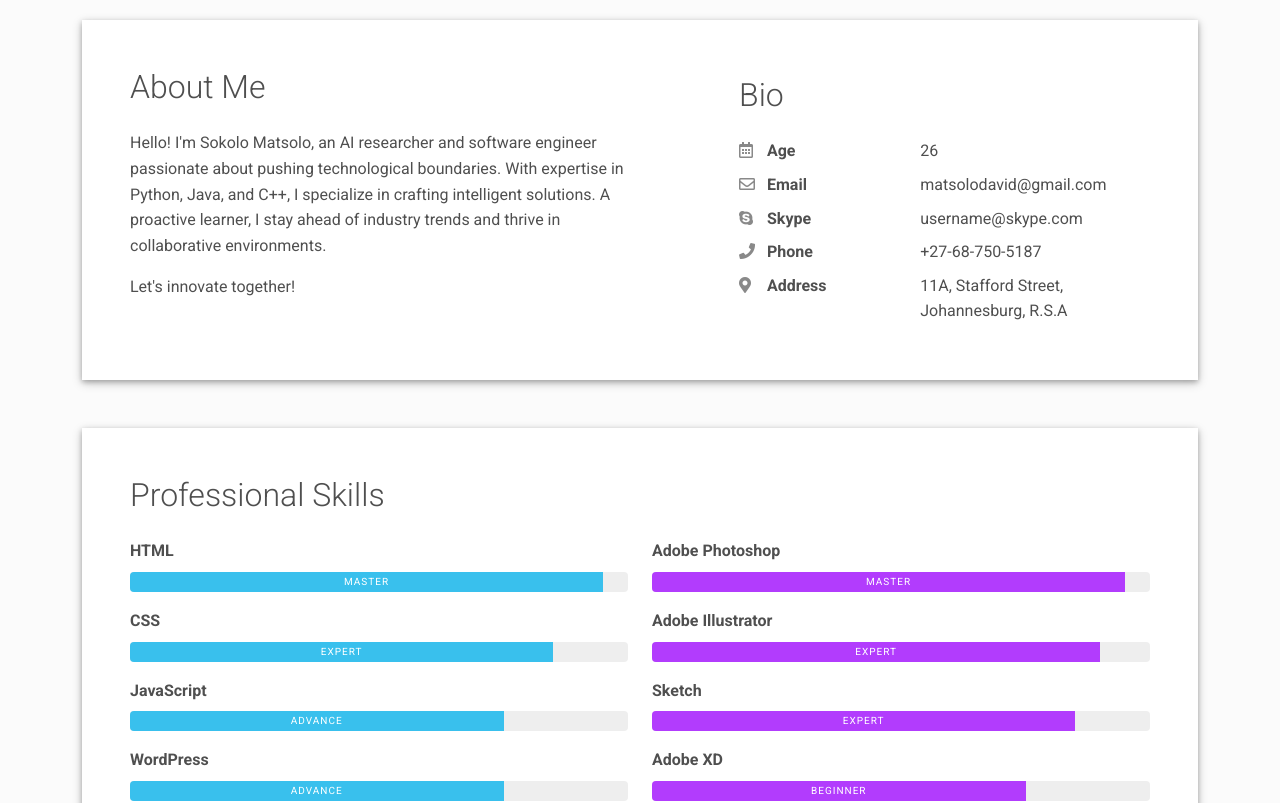
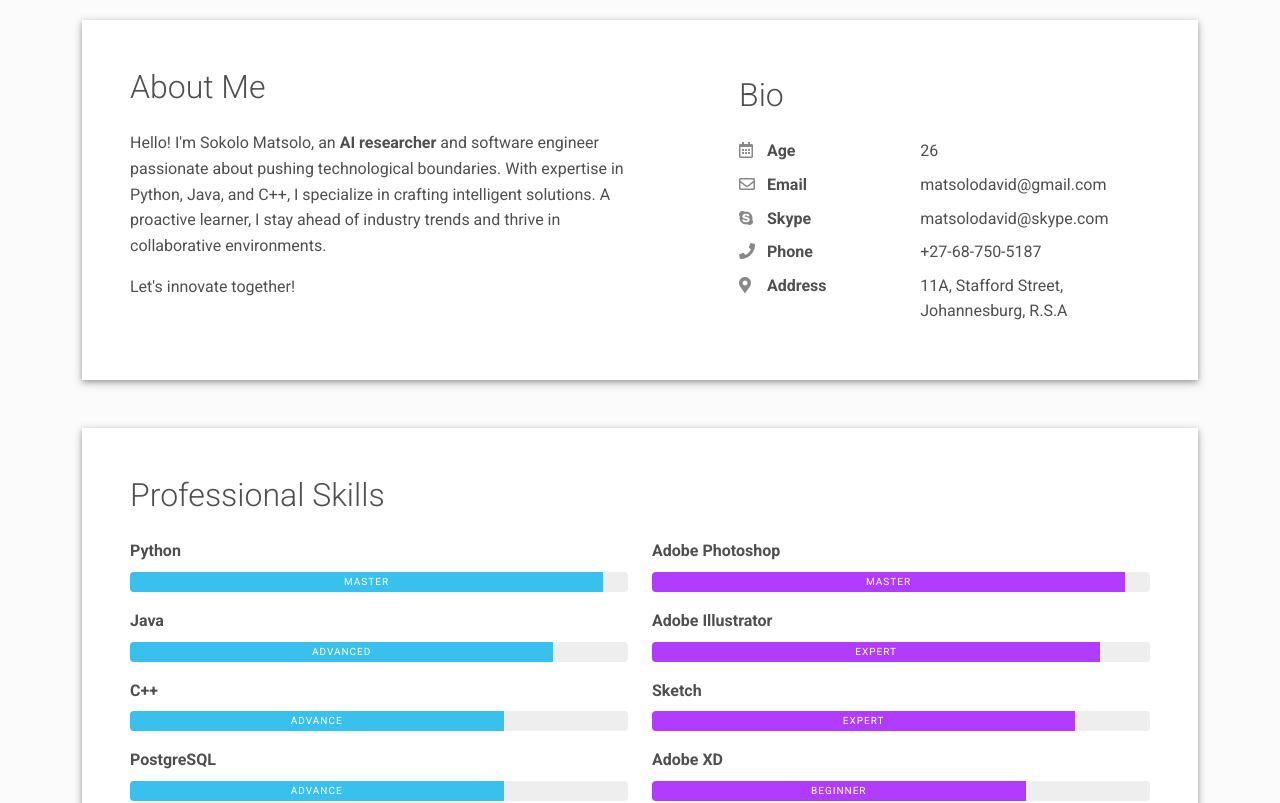
Before and after one commit to davidmatsolo/portfolio, a plain HTML site: page index.html in a window 1280 px wide. Shown: the part 640-1443 px from the top of the page. Drawn offline with Linux system fonts and the light colour scheme.

Commit message:
edited index

```diff
--- a/index.html
+++ b/index.html
@@ -62,7 +62,7 @@
             <div class="header-bio mt-3">
               <div data-aos="zoom-in" data-aos-delay="0">
                 <h2 class="h1">Sokolo Matsolo</h2>
-                <p>Front-end Developer and Graphic Designer</p>
+                <p>Software Developer and AI Researcher</p>
               </div>
               <div class="header-social mb-3 d-print-none" data-aos="zoom-in" data-aos-delay="200">
                 <nav role="navigation">
@@ -88,7 +88,7 @@
       <div class="row">
         <div class="col-md-6">
           <h2 class="h2 fw-light mb-4">About Me</h2>
-          <p>Hello! I'm Sokolo Matsolo, an AI researcher and software engineer passionate about pushing technological boundaries. With expertise in Python, Java, and C++, I specialize in crafting intelligent solutions. A proactive learner, I stay ahead of industry trends and thrive in collaborative environments. </p>
+          <p>Hello! I'm Sokolo Matsolo, an <strong>AI researcher </strong> and software engineer passionate about pushing technological boundaries. With expertise in Python, Java, and C++, I specialize in crafting intelligent solutions. A proactive learner, I stay ahead of industry trends and thrive in collaborative environments. </p>
           <p>Let's innovate together!</p>
         </div>
         <div class="col-md-5 offset-lg-1">
@@ -110,7 +110,7 @@
               <div class="pb-2 fw-bolder"><i class="fab fa-skype pe-2 text-muted" style="width:24px;opacity:0.85;"></i> Skype</div>
             </div>
             <div class="col-sm-7">
-              <div class="pb-2">username@skype.com</div>
+              <div class="pb-2">matsolodavid@skype.com</div>
             </div>
             <div class="col-sm-5">
               <div class="pb-2 fw-bolder"><i class="fas fa-phone pe-2 text-muted" style="width:24px;opacity:0.85;"></i> Phone</div>
@@ -134,22 +134,22 @@
       <h2 class="h2 fw-light mb-4">Professional Skills</h2>
       <div class="row">
         <div class="col-md-6">
-          <div class="mb-3"><span class="fw-bolder">HTML</span>
+          <div class="mb-3"><span class="fw-bolder">Python</span>
             <div class="progress my-2 rounded" style="height: 20px">
               <div class="progress-bar bg-info" role="progressbar" data-aos="zoom-in-right" data-aos-delay="100" data-aos-anchor=".skills-section" style="width: 95%;" aria-valuenow="95" aria-valuemin="0" aria-valuemax="100">Master</div>
             </div>
           </div>
-          <div class="mb-3"><span class="fw-bolder">CSS</span>
+          <div class="mb-3"><span class="fw-bolder">Java</span>
             <div class="progress my-2 rounded" style="height: 20px">
-              <div class="progress-bar bg-info" role="progressbar" data-aos="zoom-in-right" data-aos-delay="200" data-aos-anchor=".skills-section" style="width: 85%" aria-valuenow="85" aria-valuemin="0" aria-valuemax="100">Expert</div>
+              <div class="progress-bar bg-info" role="progressbar" data-aos="zoom-in-right" data-aos-delay="200" data-aos-anchor=".skills-section" style="width: 85%" aria-valuenow="85" aria-valuemin="0" aria-valuemax="100">Advanced</div>
             </div>
           </div>
-          <div class="mb-3"><span class="fw-bolder">JavaScript</span>
+          <div class="mb-3"><span class="fw-bolder">C++</span>
             <div class="progress my-2 rounded" style="height: 20px">
               <div class="progress-bar bg-info" role="progressbar" data-aos="zoom-in-right" data-aos-delay="300" data-aos-anchor=".skills-section" style="width: 75%" aria-valuenow="75" aria-valuemin="0" aria-valuemax="100">Advance</div>
             </div>
           </div>
-          <div class="mb-3"><span class="fw-bolder">WordPress</span>
+          <div class="mb-3"><span class="fw-bolder">PostgreSQL</span>
             <div class="progress my-2 rounded" style="height: 20px">
               <div class="progress-bar bg-info" role="progressbar" data-aos="zoom-in-right" data-aos-delay="300" data-aos-anchor=".skills-section" style="width: 75%" aria-valuenow="75" aria-valuemin="0" aria-valuemax="100">Advance</div>
             </div>
```
